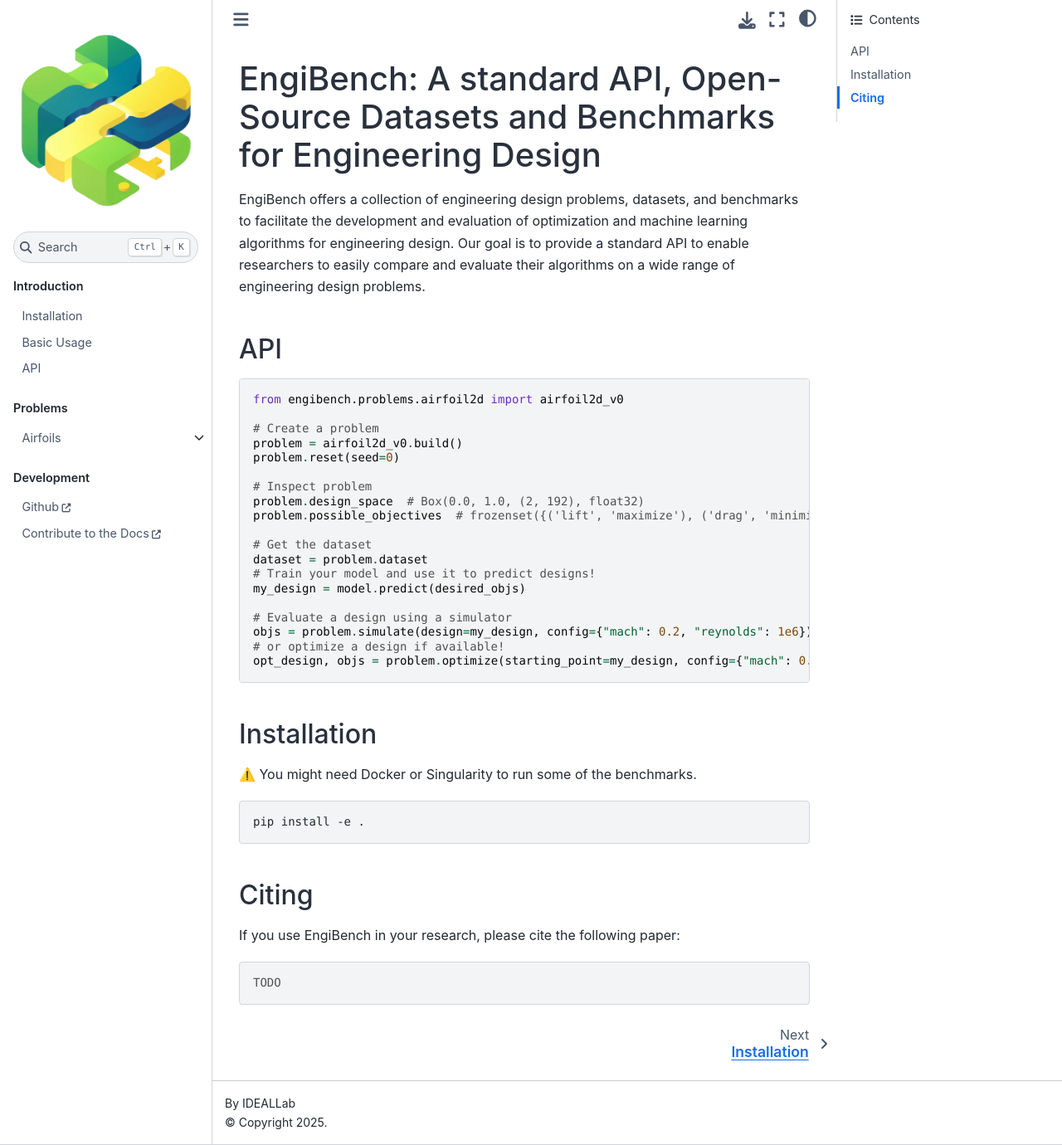
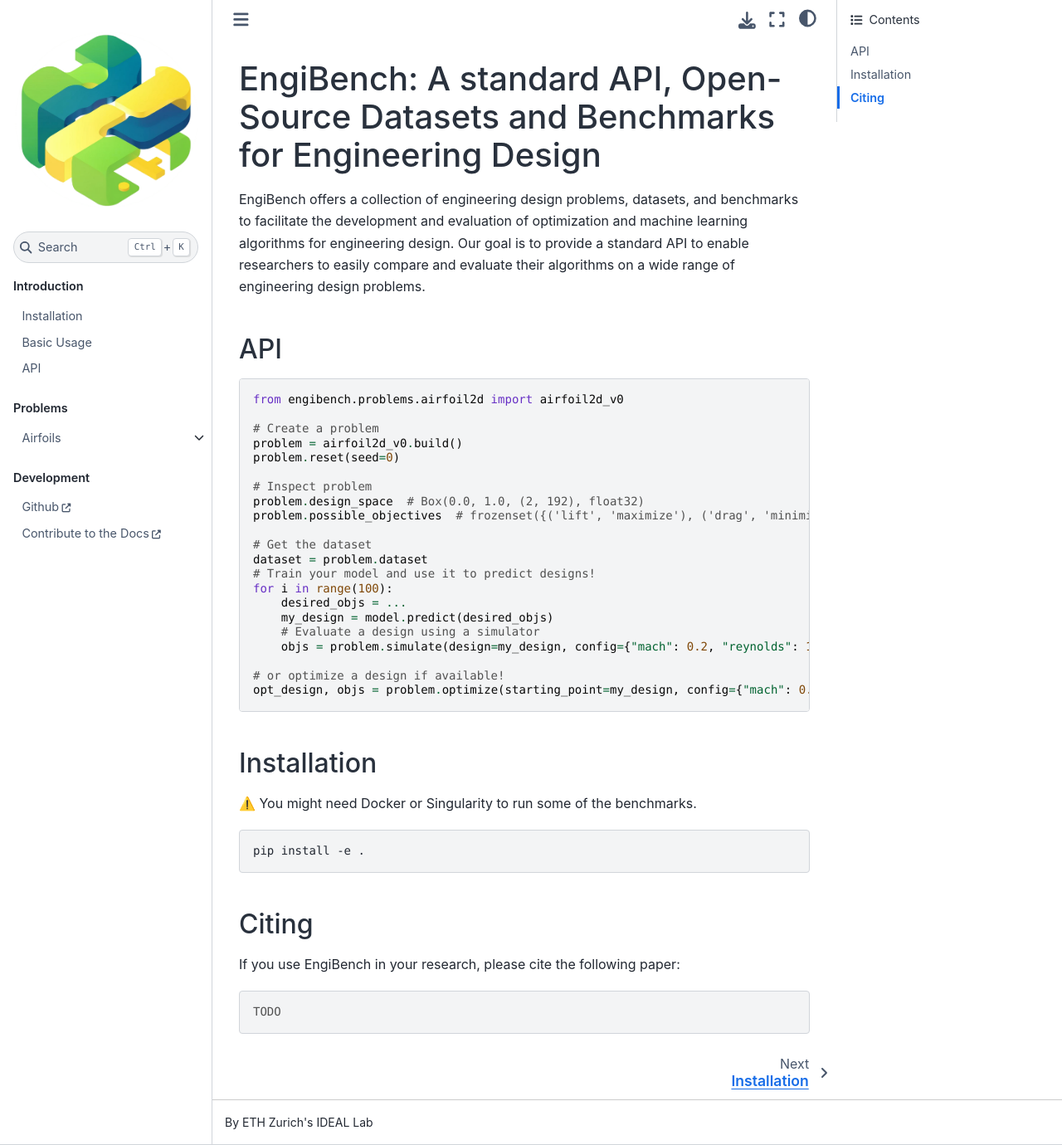
Before and after one commit to IDEALLab/EngiBench, a Sphinx documentation site: the page built from docs/index.md, in a window 1280 px wide and 1380 px high. Shown: the whole window at 83% size. Built offline with Sphinx 7.4.7 and the Sphinx Book theme 1.1.4, drawn with Linux system fonts in a browser that asks for light colours; pages that are not in the unit, such as notebooks, are missing from menus.

Commit message:
A few fixes in the style

````diff
--- a/README.md
+++ b/README.md
@@ -37,10 +37,12 @@
 # Get the dataset
 dataset = problem.dataset
 # Train your model and use it to predict designs!
-my_design = model.predict(desired_objs)
+for i in range(100):
+    desired_objs = ...
+    my_design = model.predict(desired_objs)
+    # Evaluate a design using a simulator
+    objs = problem.simulate(design=my_design, config={"mach": 0.2, "reynolds": 1e6})
 
-# Evaluate a design using a simulator
-objs = problem.simulate(design=my_design, config={"mach": 0.2, "reynolds": 1e6})
 # or optimize a design if available!
 opt_design, objs = problem.optimize(starting_point=my_design, config={"mach": 0.2, "reynolds": 1e6})
 ```
--- a/docs/conf.py
+++ b/docs/conf.py
@@ -20,8 +20,7 @@
 import engibench
 
 project = "EngiBench"
-copyright = "2025"
-author = "IDEALLab"
+author = "ETH Zurich's IDEAL Lab"
 
 # The full version, including alpha/beta/rc tags
 release = engibench.__version__
@@ -61,6 +60,7 @@
 # The theme to use for HTML and HTML Help pages.  See the documentation for
 # a list of builtin themes.
 #
+
 html_theme = "sphinx_book_theme"
 html_title = "EngiBench Documentation"
 html_baseurl = ""
@@ -80,6 +80,7 @@
 
 html_static_path = ["_static"]
 html_css_files = []
+pygments_style = "native"
 
 # -- Generate Changelog -------------------------------------------------
 
````
Also changed, not shown: docs/_static/custom.css (added).
